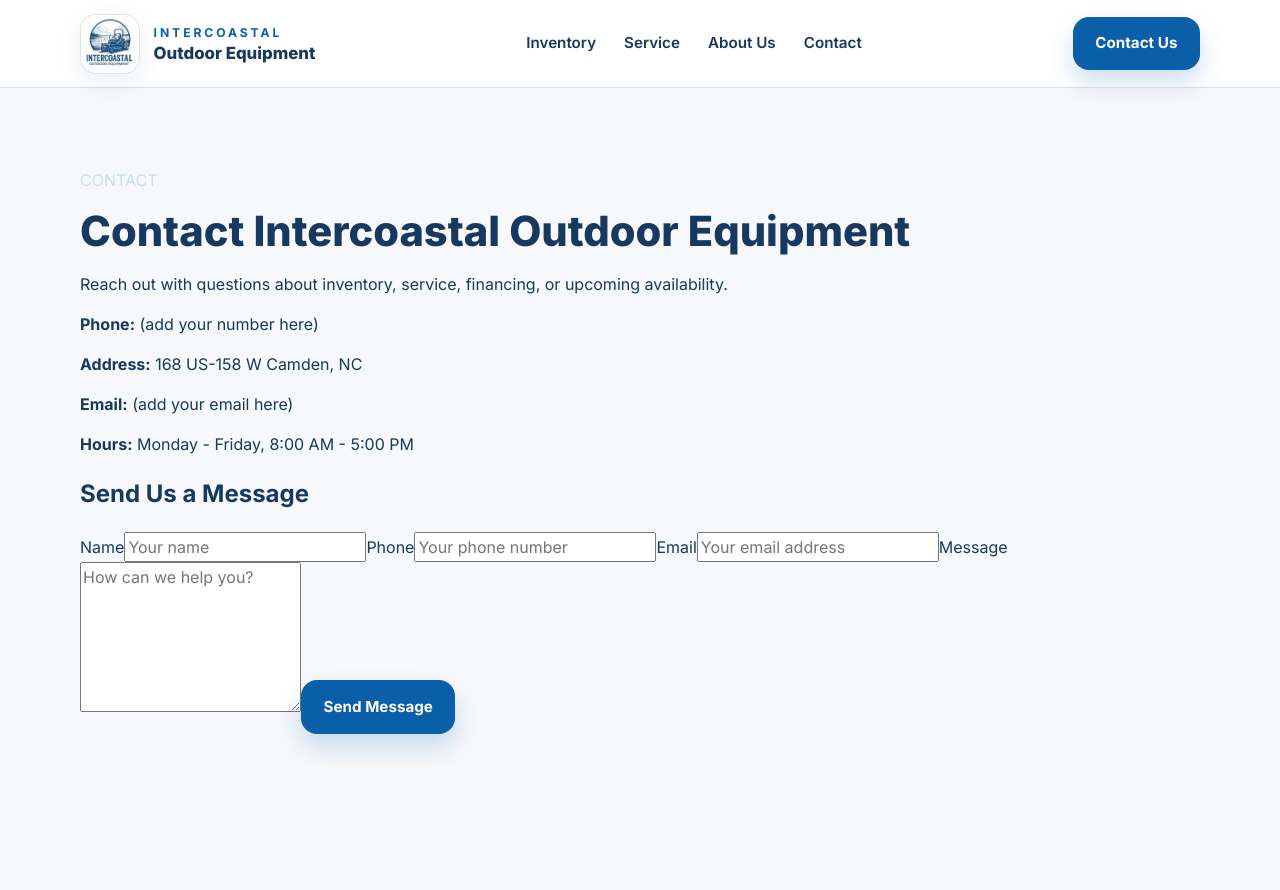
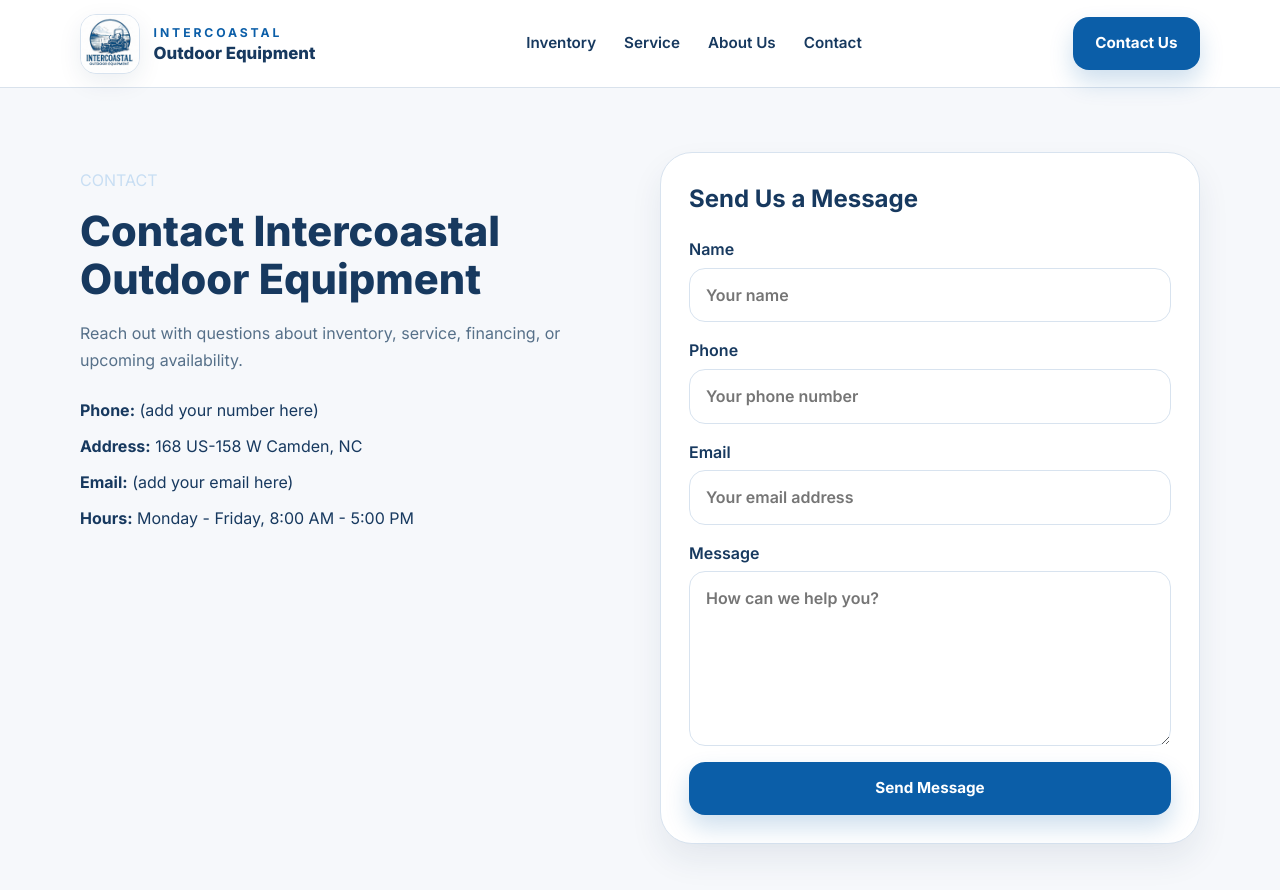
Before and after one commit to TanyaA318/intercoastal-website, a React (Vite) app: page /contact in a window 1280 px wide. Shown: the top 890 px of the page. Before the commit the page ends 800 px from the top, so only its background shows below. Built offline with nearby package versions, Linux system fonts and the light colour scheme.

Commit message:
Update styles.css

```diff
--- a/src/styles.css
+++ b/src/styles.css
@@ -571,3 +571,69 @@ img {
     grid-template-columns: repeat(3, minmax(0, 1fr));
   }
 }
+
+/* CONTACT PAGE (NEW) */
+
+.contact-page {
+  display: grid;
+  grid-template-columns: 1fr 1fr;
+  gap: 40px;
+  align-items: start;
+}
+
+.contact-text {
+  margin-bottom: 24px;
+  color: #567089;
+  line-height: 1.7;
+}
+
+.contact-details p {
+  margin: 0 0 12px;
+  color: #17395f;
+}
+
+.contact-form-card {
+  background: #ffffff;
+  border: 1px solid #d8e3ef;
+  border-radius: 2rem;
+  padding: 1.75rem;
+  box-shadow: 0 16px 32px rgba(23, 57, 95, 0.08);
+}
+
+.contact-form-card h2 {
+  margin-top: 0;
+  margin-bottom: 1.25rem;
+  color: #17395f;
+}
+
+.contact-form {
+  display: grid;
+  gap: 1rem;
+}
+
+.contact-form label {
+  display: grid;
+  gap: 0.4rem;
+  font-weight: 600;
+  color: #17395f;
+}
+
+.contact-form input,
+.contact-form textarea {
+  width: 100%;
+  border: 1px solid #d8e3ef;
+  border-radius: 1rem;
+  padding: 0.9rem 1rem;
+  background: #fff;
+  color: #17395f;
+}
+
+.contact-form textarea {
+  resize: vertical;
+}
+
+@media (max-width: 860px) {
+  .contact-page {
+    grid-template-columns: 1fr;
+  }
+}
```
